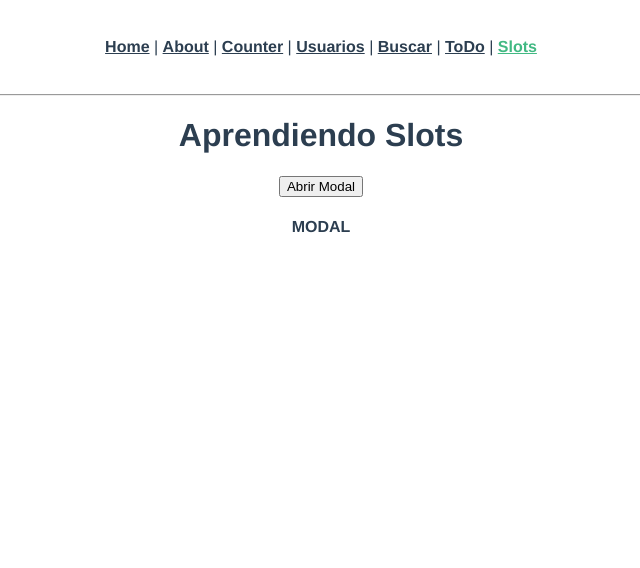
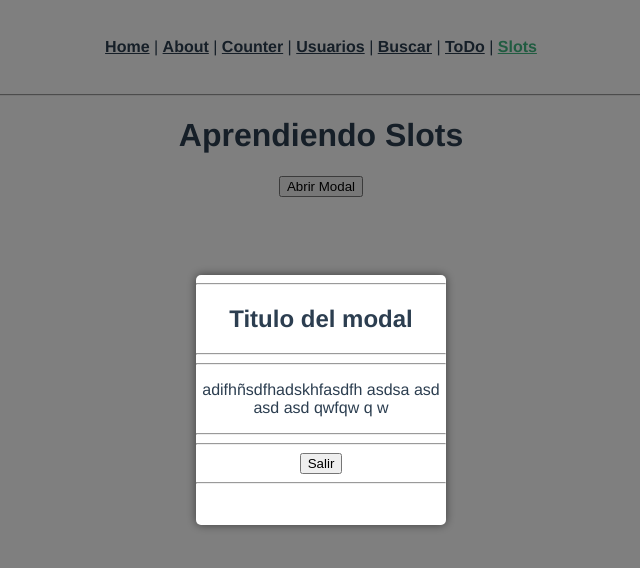
Before and after one commit to jescolargonzalez/08-composition-api, a Vue app: page /#/slots in a window 1280 px wide. Both pictures are taken after a click on the button "Abrir Modal". Shown: the top 568 px of the page, without its empty margins (319-959 px from the left). Built offline with nearby package versions, Linux system fonts and the light colour scheme.

Commit message:
slots + modal

```diff
--- a/src/components/Modal.vue
+++ b/src/components/Modal.vue
@@ -1,13 +1,97 @@
 <template>
-    <h4> MODAL </h4>
+<div class="modal-background fade-in" @click.self="$emit('on:close')"> <!-- con .self no afecta a los hijos el scope-->
+    <div class="modal-container">
+        <hr>
+        <slot name="header"/>
+        <hr>
+
+        <hr><!-- <slot/> -->
+        <slot name="body">
+            <!--Recibimos el SLOT-->
+            <div class="center"> <!-- Envolver para aplicar css -->
+                Esto aparecera si no tenemos contenido.
+            </div>
+        </slot>
+        <hr>
+        <hr>
+        <slot name="footer"/>
+        <hr>
+    </div>
+</div>
 </template>
 
 <script>
 export default {
+    props:{
+        title:{
+            type:String,
+            required:true
+        }
+    },
+    emits: ['on:close'],
+// diferencia entre atributo y property : si esta definida en el setup.
+// props se reciben como argumento y pueden ser utilizadas y si no esta definida en el setup se considera atributo
+    setup( props, context ){
 
+    }
 }
 </script>
 
 <style scoped>
+.modal-background {
+    position: fixed;
+    top: 0;
+    left: 0;
+    width: 100vw;
+    height: 100vh;
 
+    display: flex;
+    background-color: rgba(0, 0, 0, 0.5);
+    align-items: center;
+    justify-content: center;
+}
+.modal-container {
+    width: 250px;
+    height: 250px;
+    background-color: white;
+    border-radius: 5px;
+    box-shadow: 0px 0px 10px rgba(0, 0, 0, 0.5);
+}
+.center {
+    display: flex;
+    justify-content: center;
+    align-items: center;
+    width: 250px;
+    height: 250px;
+    color: red;
+}
+
+/*ANIMACIONES*/
+.fade-in {
+  animation: fadeIn ease-out 0.2s;
+  -webkit-animation: fadeIn ease-out 0.2s;
+  -moz-animation: fadeIn ease-out 0.2s;
+  -o-animation: fadeIn ease-out 0.2s;
+  -ms-animation: fadeIn ease-out 0.2s;
+}
+@keyframes fadeIn {
+  0% {opacity:0;}
+  100% {opacity:1;}
+}
+@-moz-keyframes fadeIn {
+  0% {opacity:0;}
+  100% {opacity:1;}
+}
+@-webkit-keyframes fadeIn {
+  0% {opacity:0;}
+  100% {opacity:1;}
+}
+@-o-keyframes fadeIn {
+  0% {opacity:0;}
+  100% {opacity:1;}
+}
+@-ms-keyframes fadeIn {
+  0% {opacity:0;}
+  100% {opacity:1;}
+}
 </style>
--- a/src/views/CustomSlots.vue
+++ b/src/views/CustomSlots.vue
@@ -1,16 +1,41 @@
 <template>
-    <h1>Aprendiendo Slots</h1>
-    <button>Abrir Modal</button>
-    <Modal/>
+<h1>Aprendiendo Slots</h1>
+<button @click="openModal">Abrir Modal</button>
+<modal v-if="isOpen" title="Hola mundo" otherTitle="Otro Titulo" @on:close="closeModal"> <!--SLOT-->
+    <!--
+    <h2>Titulo del modal</h2>
+    <p>adifhñsdfhadskhfasdfh</p>
+    <button>Salir</button>
+    -->
+    <template v-slot:header>
+        <h2>Titulo del modal</h2>
+    </template>
+    <template v-slot:footer>
+        <button @click="closeModal">Salir</button>
+    </template>
+    <template v-slot:body>
+        <p>adifhñsdfhadskhfasdfh asdsa asd asd asd qwfqw q w</p>
+    </template>
+</modal>
 </template>
 
 <script>
 import Modal from '../components/Modal.vue'
+import { ref } from 'vue'
 
 export default {
     components: { Modal },
     setup() {
 
+        const isOpen = ref(false)
+
+        return{
+            isOpen,
+            //methods
+            openModal: () => isOpen.value = true,
+            closeModal: () => isOpen.value = false
+
+        }
     }
 }
 </script>
```
